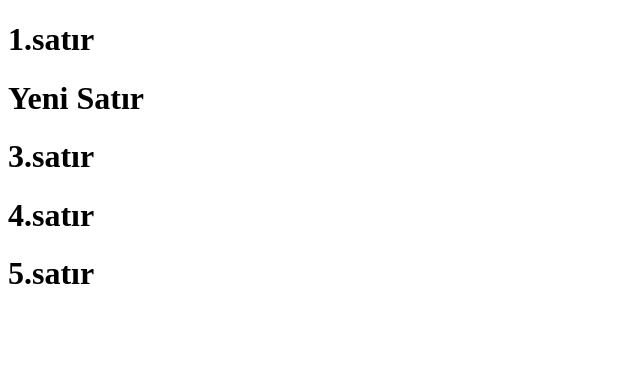
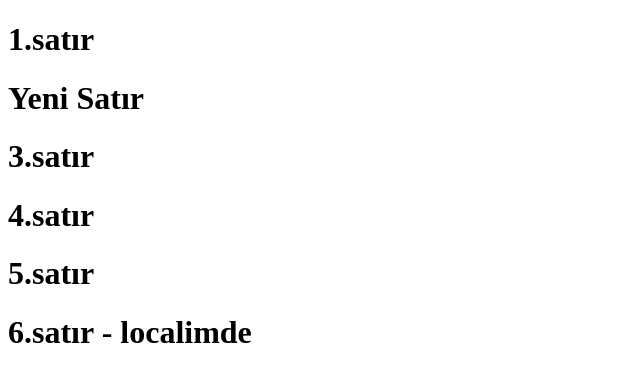
Before and after one commit to dogantuncay/WebDevGitDeneme, a plain HTML site: page index.html in a window 1280 px wide. Shown: the whole page, without its empty margins (0-640 px from the left). Drawn offline with Linux system fonts and the light colour scheme.

Commit message:
7. commit - localden

```diff
--- a/index.html
+++ b/index.html
@@ -10,5 +10,6 @@
     <h1>3.satır</h1>
     <h1>4.satır</h1>
     <h1>5.satır</h1>
+     <h1>6.satır - localimde</h1>
   </body>
 </html>
```
